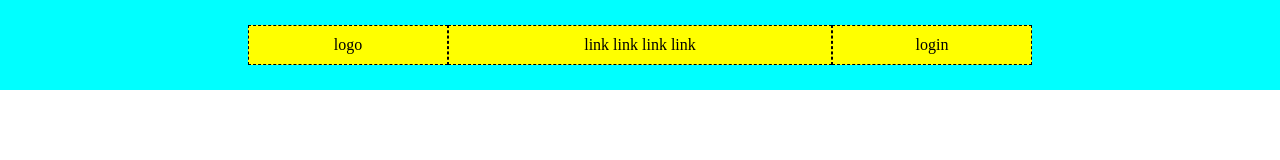
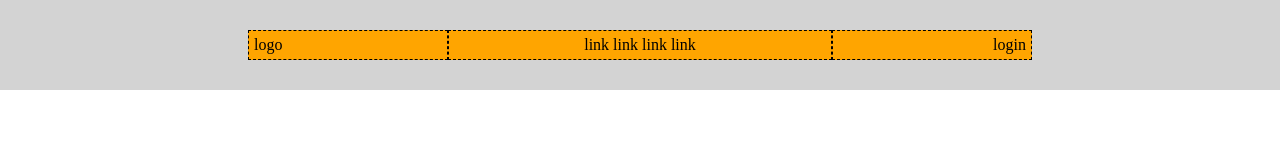
Before and after one commit to matteocenci/htmlcss-struttura-discord, a plain HTML site: page index.html in a window 1280 px wide. Drawn offline with Linux system fonts and the light colour scheme.

Commit message:
modified: colors and text position

```diff
--- a/css/style.css
+++ b/css/style.css
@@ -6,12 +6,10 @@
     box-sizing: border-box;
 }
 
+/* COMMON */
 .header div{
-    background-color: yellow;
+    background-color: orange;
 }
-
-
-
 
 .header{
     display: flex;
@@ -22,13 +20,22 @@
     align-items: center;
 
     /* debug */
-    background-color: aqua;
+    background-color: lightgray;
+}
+
+
+#text-right{
+    text-align: right;
+}
+
+#text-left{
+    text-align: left;
 }
 
 .menu-box{
     text-align: center;
     width: 200px;
-    padding: 10px;
+    padding: 5px;
     border: 1px dashed black;
 
 
--- a/index.html
+++ b/index.html
@@ -10,13 +10,13 @@
     <!-- Header -->
     <header>
         <menu class="header">
-            <div class="menu-box">
+            <div class="menu-box" id="text-left">
                 logo
             </div>
             <div class="menu-box logo">
                 link link link link
             </div>
-            <div class="menu-box">
+            <div class="menu-box" id="text-right">
                 login
             </div>
 
```
